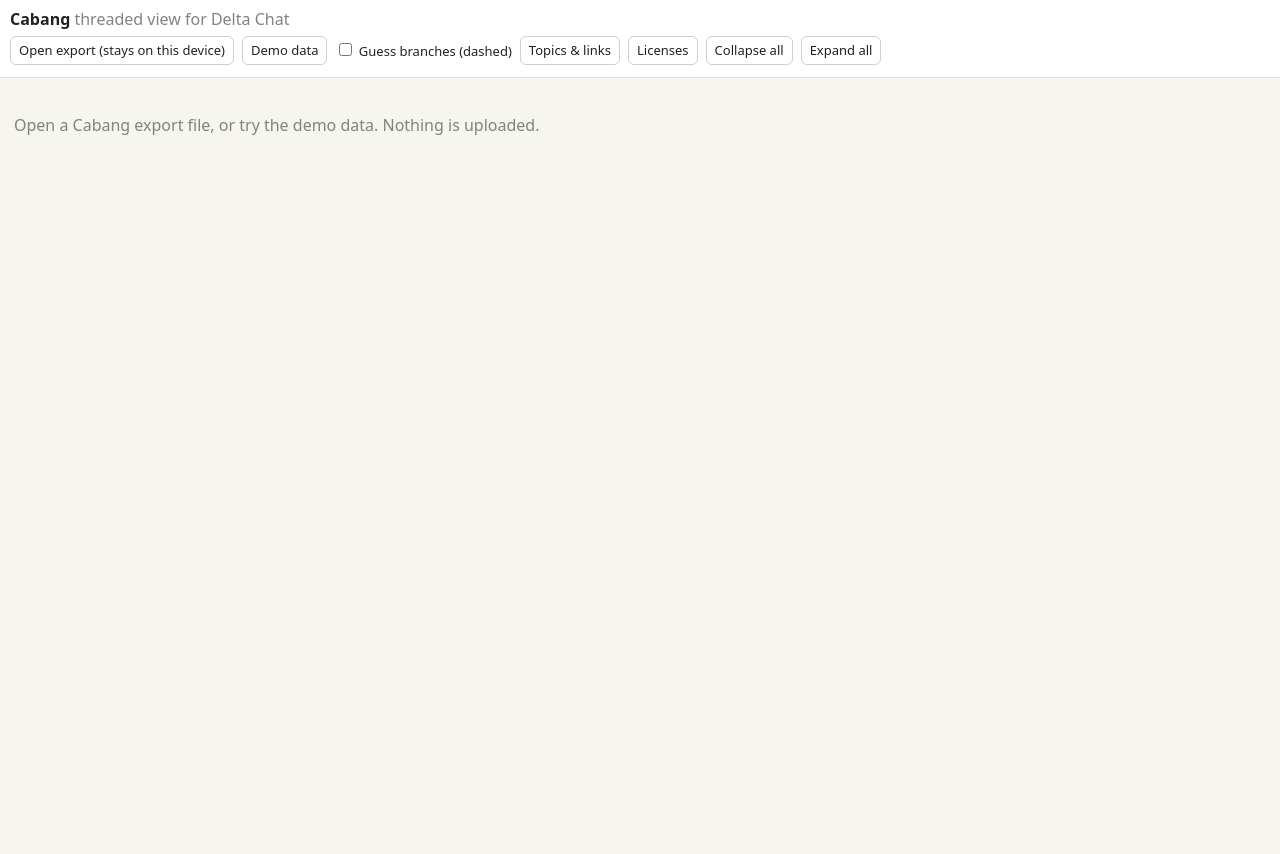
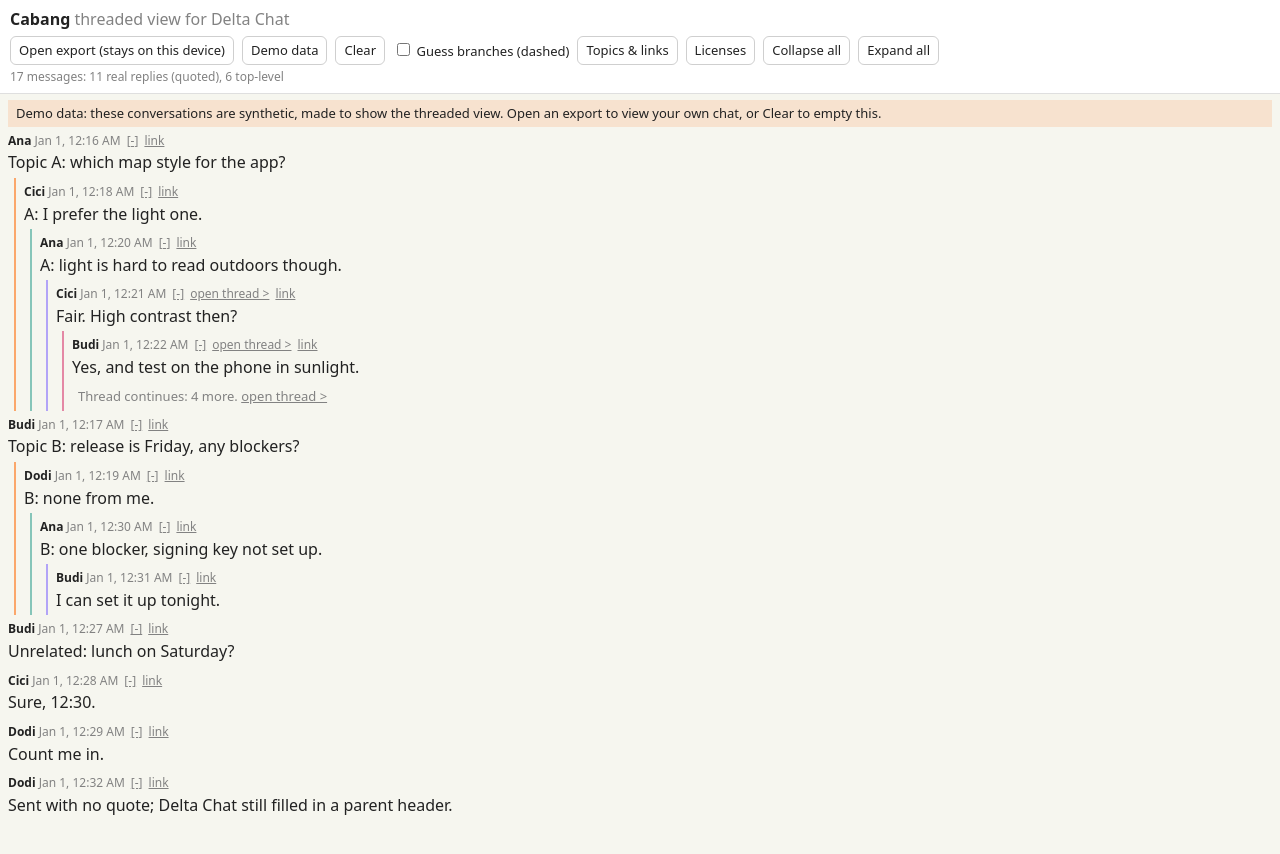
Before and after one commit to irvan-putra/cabang, a plain HTML site: page index.html in a window 1280 px wide. Before the commit the page ends 800 px from the top, so only its background shows below. Drawn offline with Linux system fonts and the light colour scheme; files whose address does not match are found by name.

Commit message:
Load synthetic demo data by default in the web view
The static page now opens with the demo conversations loaded, with a
banner marking them as synthetic. Adds a Clear button to empty the view;
Open export still loads your own file on-device only.

```diff
--- a/index.html
+++ b/index.html
@@ -37,7 +37,7 @@ main{padding:6px 8px 60px}
 <header><h1>Cabang <span style="font-weight:400;color:var(--mute)">threaded view for Delta Chat</span></h1>
 <div class="bar">
 <label class="btn">Open export (stays on this device)<input id="file" type="file" accept=".json" hidden></label>
-<button id="demo">Demo data</button>
+<button id="demo">Demo data</button><button id="clr" hidden>Clear</button>
 <select id="chatsel" hidden></select>
 <label><input type="checkbox" id="group"> Guess branches (dashed)</label>
 <button id="topics">Topics &amp; links</button><button id="lic">Licenses</button><button id="bk" hidden>Back up</button><button id="mk" hidden>Create Cabang identity</button><button id="all">Collapse all</button><button id="exp">Expand all</button>
@@ -110,6 +110,7 @@ function nodeEl(n,depth,vis){
 function render(){
   var m=$("main");m.innerHTML="";
   if(linkFrom&&tree){var bn=el("div","banner","Linking from "+short(linkFrom)+". Tap \"link here\" on another message. ");var cc=el("a",null,"cancel");cc.style.cursor="pointer";cc.onclick=function(){linkFrom=null;render()};bn.appendChild(cc);m.appendChild(bn)}
+  if(data===window.CABANG_SAMPLE){var db=el("div","banner","Demo data: these conversations are synthetic, made to show the threaded view. Open an export to view your own chat, or Clear to empty this.");m.appendChild(db)}
   if(!tree){m.appendChild(el("div","empty","Open a Cabang export file, or try the demo data. Nothing is uploaded."));return}
   var roots=tree.roots;
   if(focusId&&tree.byId[focusId]){
@@ -156,8 +157,9 @@ $("topics").onclick=function(){var p=$("panel");p.hidden=!p.hidden;renderPanel()
 function setAll(v){if(!tree)return;tree.nodes.forEach(function(n){if(n.children.length)collapsed[n.id]=v});render()}
 $("all").onclick=function(){setAll(true)};$("exp").onclick=function(){collapsed={};render()};
 $("group").onchange=function(){focusId=null;rebuild()};
-$("demo").onclick=function(){data=window.CABANG_SAMPLE;ovKey="demo";curKey=null;rebuild.fresh=true;collapsed={};focusId=null;rebuild()};
-$("file").onchange=function(e){var f=e.target.files[0];if(!f)return;if(f.size>((host&&host.maxPickBytes&&host.maxPickBytes())||20971520)){alert("File is too large for Cabang (limit 20 MB).");return}var r=new FileReader();r.onload=function(){try{data=JSON.parse(r.result);if(!data.messages)throw 0;ovKey=null;curKey=null;rebuild.fresh=true;collapsed={};focusId=null;rebuild()}catch(x){alert("This file is not a Cabang export (needs a messages list).")}};r.readAsText(f)};
+$("demo").onclick=function(){data=window.CABANG_SAMPLE;ovKey="demo";curKey=null;rebuild.fresh=true;collapsed={};focusId=null;$("clr").hidden=false;rebuild()};
+$("clr").onclick=function(){data=null;tree=null;curKey=null;ovKey="demo";ovLoad();collapsed={};focusId=null;$("clr").hidden=true;$("stats").textContent="";render();renderPanel()};
+$("file").onchange=function(e){var f=e.target.files[0];if(!f)return;if(f.size>((host&&host.maxPickBytes&&host.maxPickBytes())||20971520)){alert("File is too large for Cabang (limit 20 MB).");return}var r=new FileReader();r.onload=function(){try{data=JSON.parse(r.result);if(!data.messages)throw 0;ovKey=null;curKey=null;rebuild.fresh=true;collapsed={};focusId=null;$("clr").hidden=false;rebuild()}catch(x){alert("This file is not a Cabang export (needs a messages list).")}};r.readAsText(f)};
 window.cabangLoad=function(s){snap=s;var sel=$("chatsel"),prev=sel.value;sel.innerHTML="";
   if(s.error){$("stats").textContent="Could not read Delta Chat data: "+s.error;return}
   var any=false;(s.accounts||[]).forEach(function(a){a.chats.forEach(function(c){any=true;var o=document.createElement("option");
@@ -208,6 +210,11 @@ window.cabangChat=function(d){
   if(d.total>d.shown)$("stats").textContent+=" (showing the newest "+d.shown+" of "+d.total+")";
   if(!scope)$("stats").textContent+=". Links are kept in memory only: this account has no stable identity yet."}
 $("chatsel").onchange=function(){curKey=null;pick()};
-render();if(host){$("stats").textContent="Reading Delta Chat core...";host.refresh()}
-if(location.search.indexOf("demo")>=0){if(location.search.indexOf("group")>=0)$("group").checked=true;$("demo").onclick()}
+// The static web view opens with synthetic demo data so the threaded view is visible right away;
+// "Open export" loads a real file instead, "Clear" empties it. Inside the Android app (host set),
+// no demo is loaded: the app reads the Delta Chat core.
+if(location.search.indexOf("group")>=0)$("group").checked=true;
+render();
+if(host){$("stats").textContent="Reading Delta Chat core...";host.refresh()}
+else $("demo").onclick()
 </script></body></html>
```
Also changed, not shown: 1 other file.
